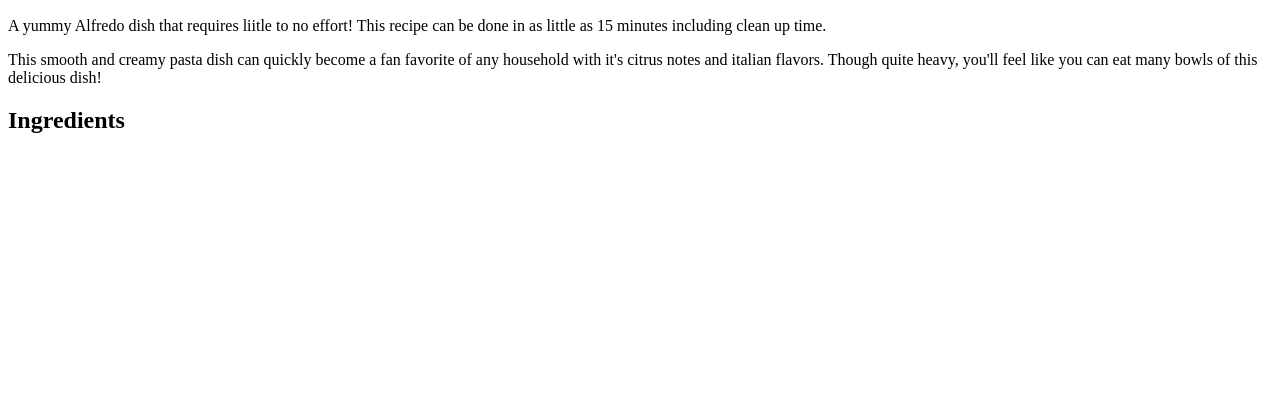
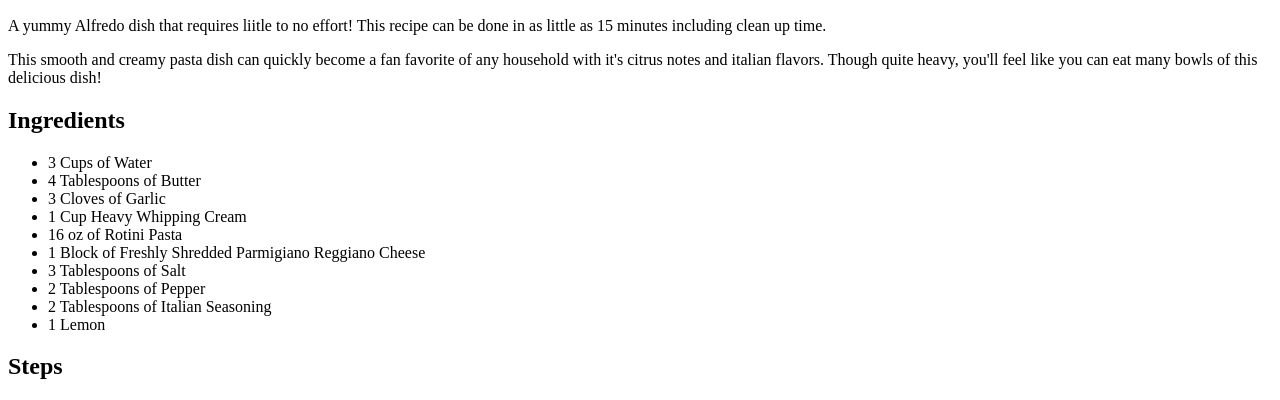
Before and after one commit to Hugoagobo/odin-recipes, a plain HTML site: page recipes/alfredo.html in a window 1280 px wide. Shown: the part 534-934 px from the top of the page. Before the commit the page ends 800 px from the top, so only its background shows below. Drawn offline with Linux system fonts and the light colour scheme.

Commit message:
Created Ingredients List

```diff
--- a/recipes/alfredo.html
+++ b/recipes/alfredo.html
@@ -11,7 +11,8 @@
         <img src="../img/alfredo" height="400" width="300">
         <h2>Rotini Alfredo Pasta</h2>
             <p>
-                A yummy Alfredo dish that requires liitle to no effort! This recipe can be done in as little as 15 minutes
+                A yummy Alfredo dish that requires liitle to no effort!
+                This recipe can be done in as little as 15 minutes
                 including clean up time.
             </p>
             <p>
@@ -21,5 +22,21 @@
             you can eat many bowls of this delicious dish!
             </p>
         <h2>Ingredients</h2>
+            <ul>
+                <li>3 Cups of Water</li>
+                <li>4 Tablespoons of Butter</li>
+                <li>3 Cloves of Garlic</li>
+                <li>1 Cup Heavy Whipping Cream</li>
+                <li>16 oz of Rotini Pasta</li>
+                <li>1 Block of Freshly Shredded Parmigiano Reggiano Cheese</li>
+                <li>3 Tablespoons of Salt</li>
+                <li>2 Tablespoons of Pepper</li>
+                <li>2 Tablespoons of Italian Seasoning</li>
+                <li>1 Lemon</li>
+            </ul>
+        <h2>Steps</h2>
+            <ol>
+
+            </ol>
     </body>
 </html>
```
